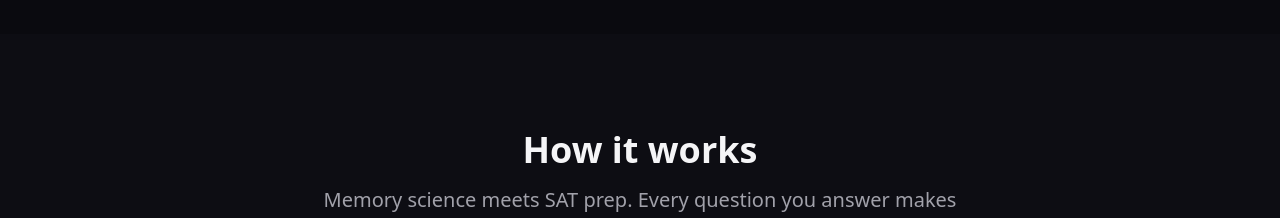
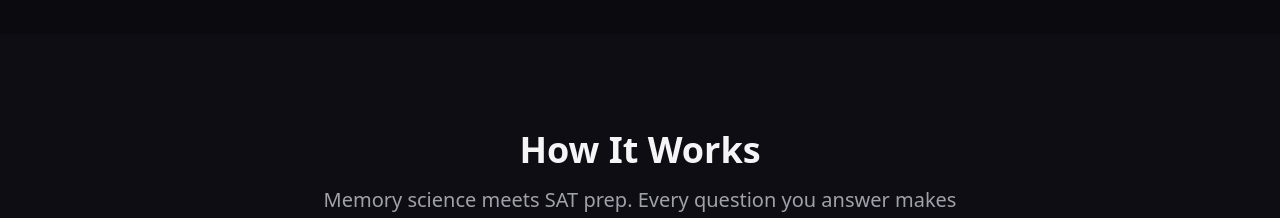
Before and after one commit to joe0332/rcl, a Next.js app: page / in a window 1280 px wide. Shown: the part 1420-1638 px from the top of the page. Built offline with nearby package versions, Linux system fonts and the light colour scheme.

Commit message:
Sandbox autosave

```diff
--- a/src/app/page.tsx
+++ b/src/app/page.tsx
@@ -110,7 +110,7 @@
         <Container>
           <div className="text-center mb-16">
             <h2 className="text-4xl font-bold text-foreground mb-4">
-              How it works
+              How It Works
             </h2>
             <p className="text-xl text-muted-foreground max-w-2xl mx-auto">
               Memory science meets SAT prep. Every question you answer makes your study plan smarter.
@@ -273,7 +273,7 @@
                 Start your free trial today. No credit card required. Cancel anytime.
               </p>
               <div className="flex flex-col sm:flex-row gap-4 justify-center">
-                <Button variant="primary" size="lg" href="#start">
+                <Button variant="primary" size="lg" href={siteConfig.routes.signup}>
                   {siteConfig.cta.primary}
                 </Button>
                 <Button variant="outline" size="lg" href="/pricing">
--- a/src/components/PricingCard.tsx
+++ b/src/components/PricingCard.tsx
@@ -53,7 +53,7 @@
         </div>
 
         {/* CTA */}
-        <Button variant="primary" size="lg" href="/#start" className="w-full mb-6">
+        <Button variant="primary" size="lg" href="#pricing" className="w-full mb-6">
           {siteConfig.cta.primary}
         </Button>
 
```
